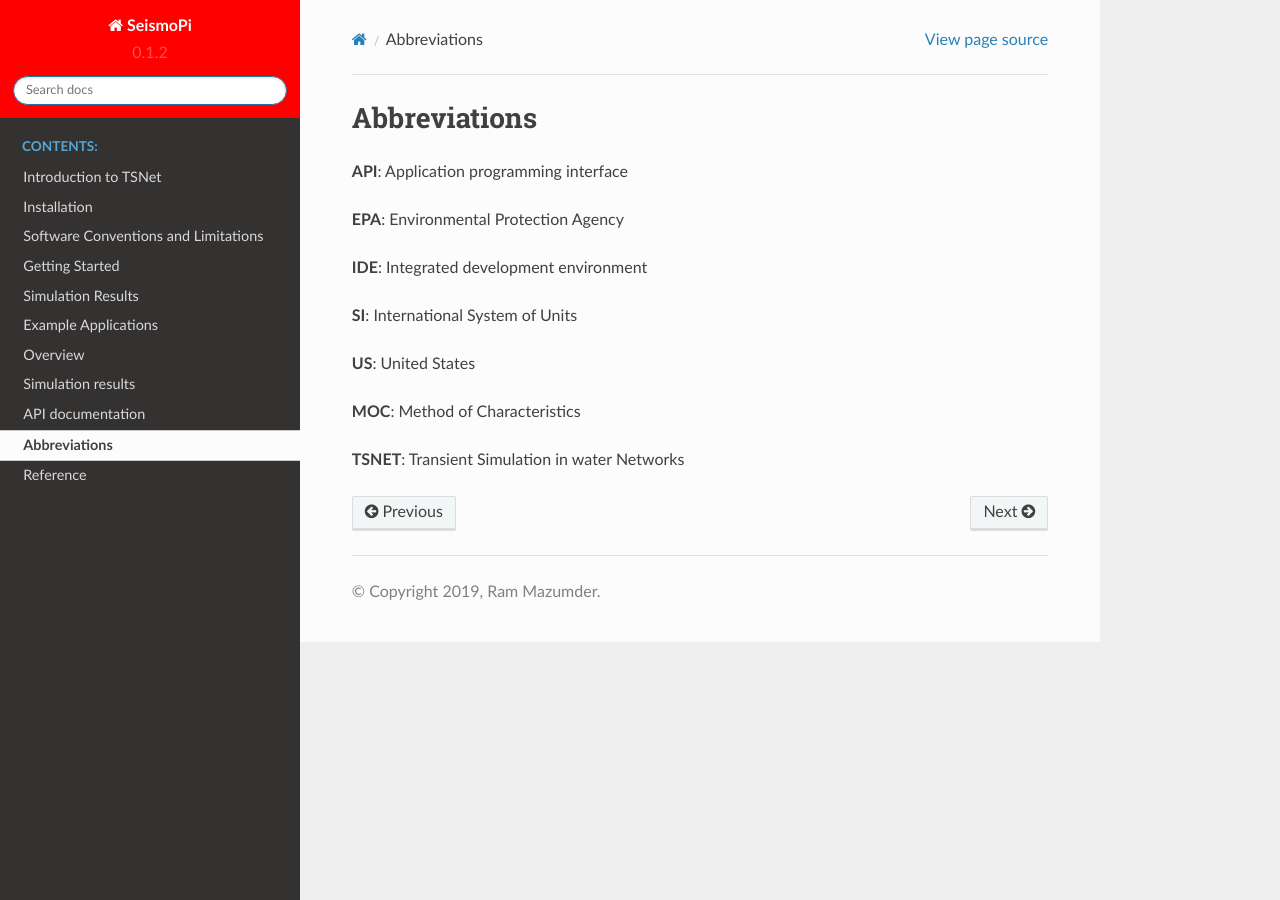
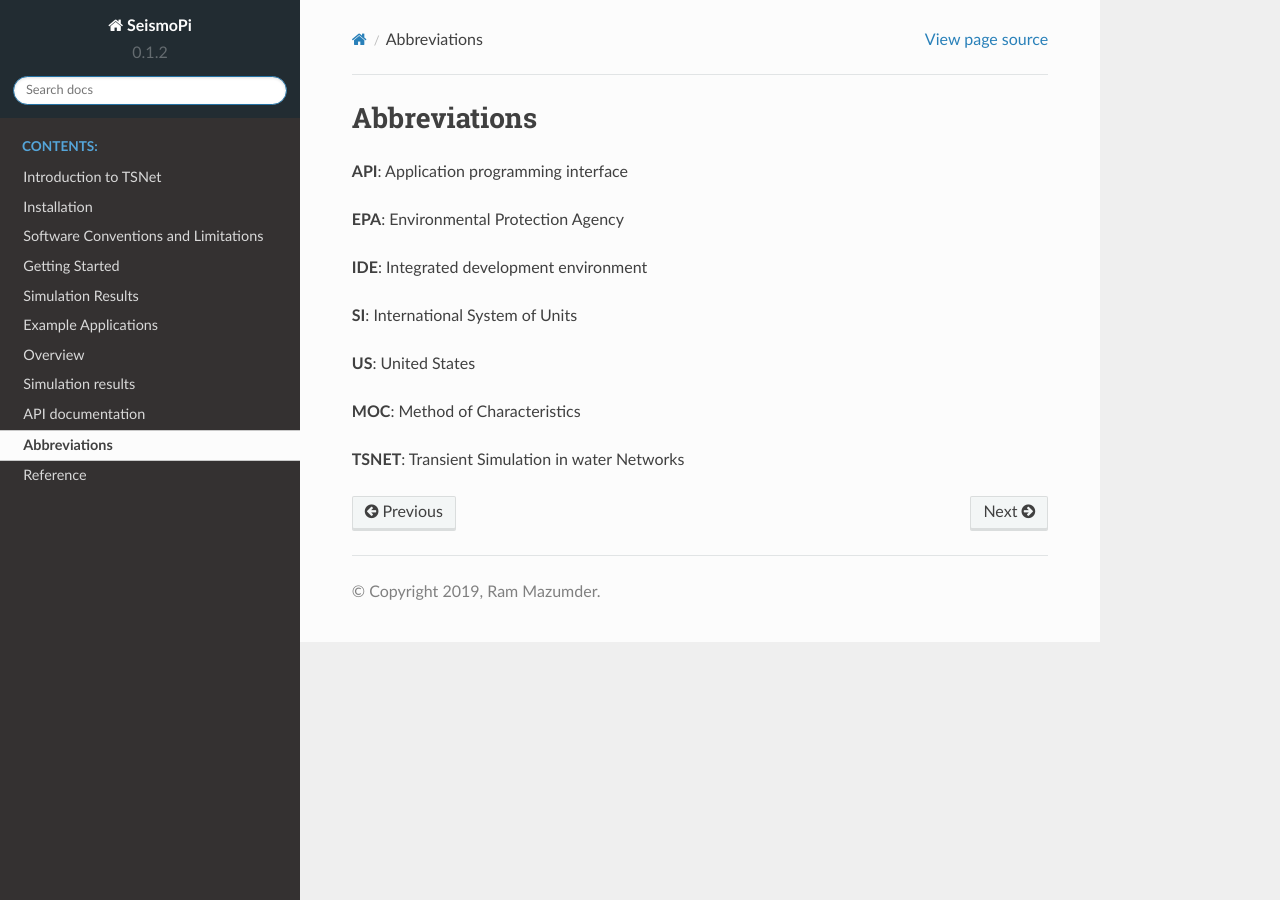
Before and after one commit to rkmazumder/SeismoPi, a Sphinx documentation site: the page built from docs/abbrev.rst, in a window 1280 px wide. Built offline with Sphinx 7.4.7 and the Read the Docs theme 2.0.0, drawn with Linux system fonts in a browser that asks for light colours; pages that are not in the unit, such as notebooks, are missing from menus.

Commit message:
Update layout.html

```diff
--- a/docs/_templates/layout.html
+++ b/docs/_templates/layout.html
@@ -4,7 +4,7 @@
   <style>
     /* Sidebar header (and topbar for mobile) */
     .wy-side-nav-search, .wy-nav-top {
-      background: #ff0000;
+      background: #222c32;
     }
   </style>
 {% endblock %}
```
